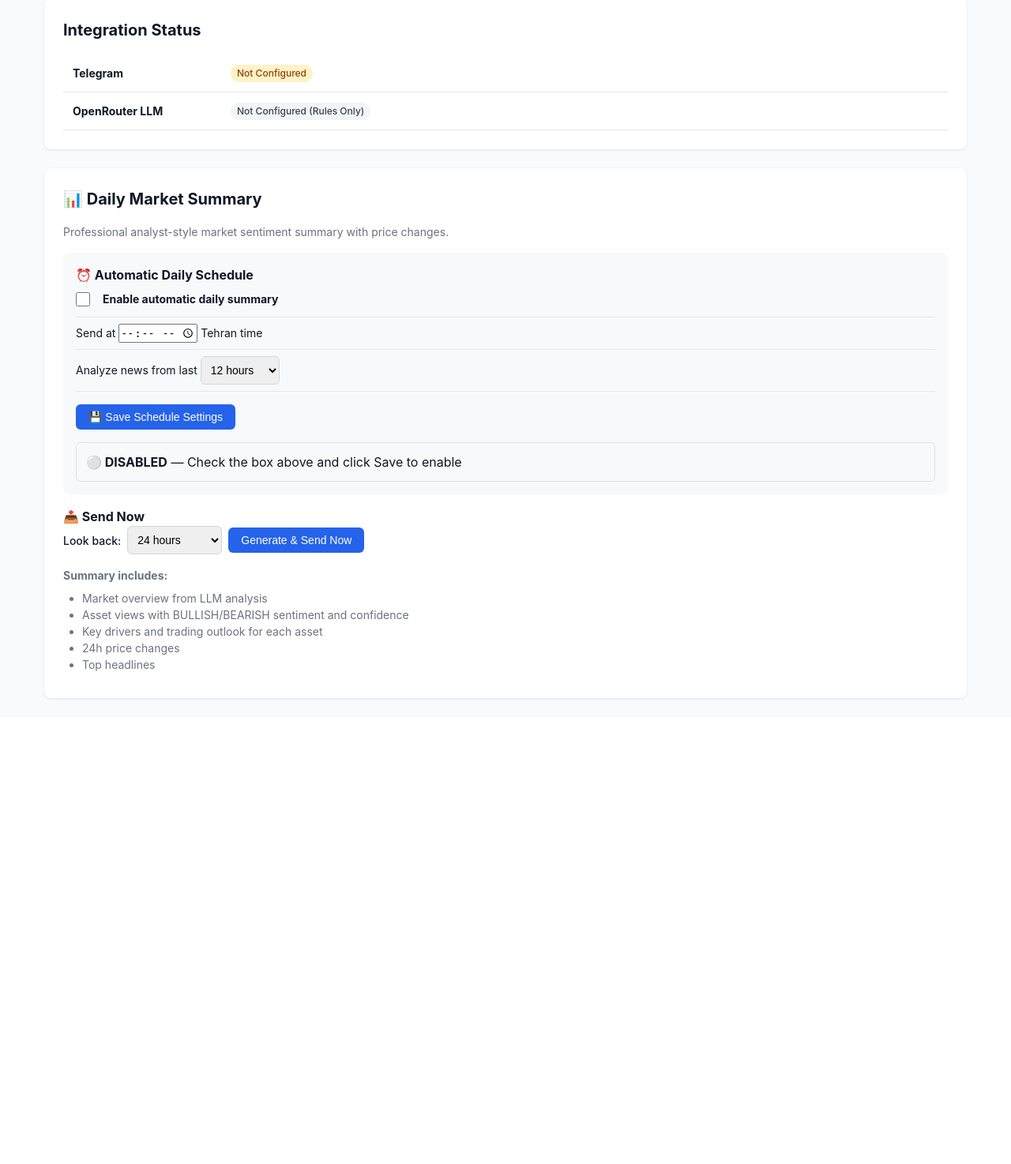
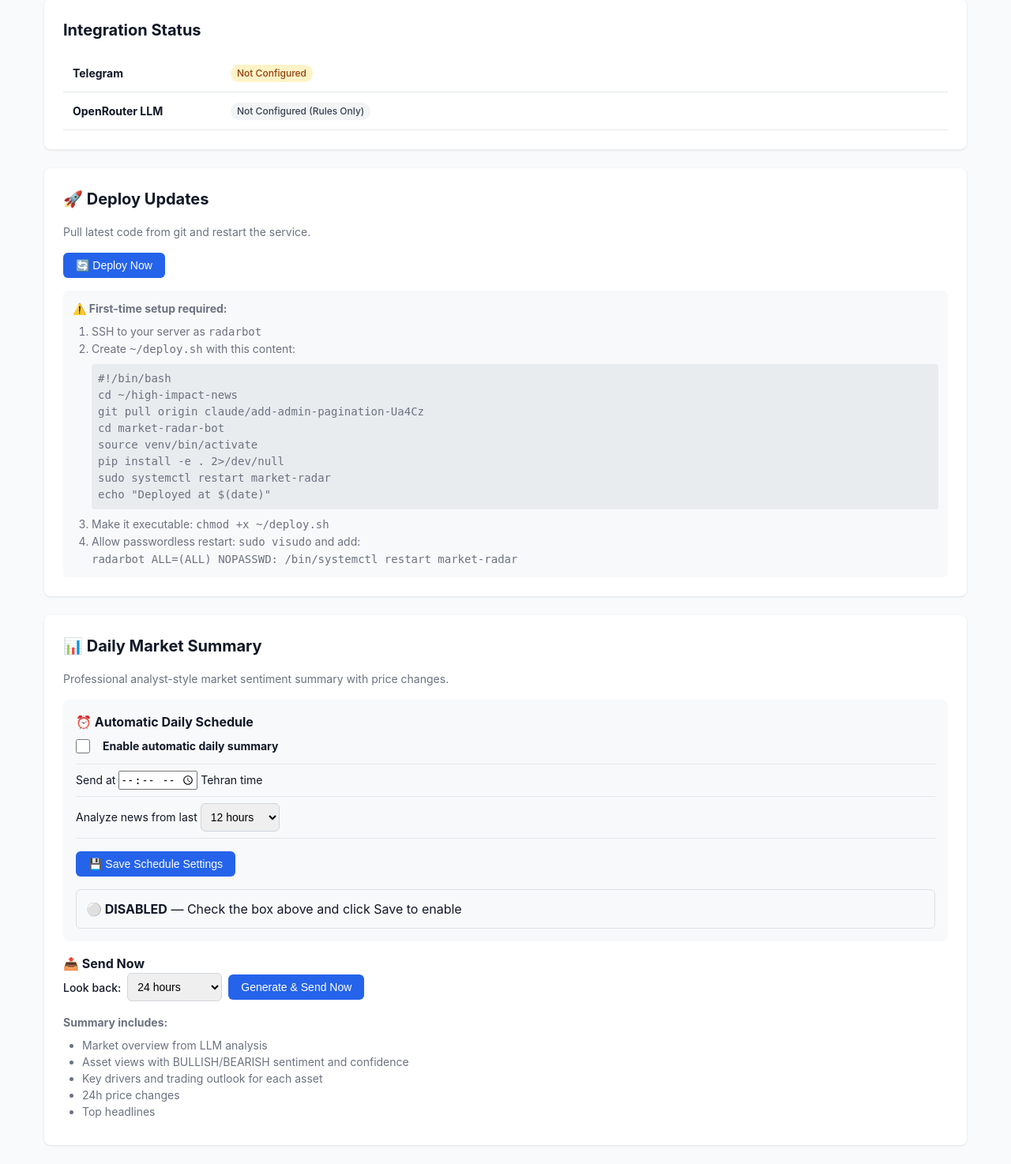
Before and after one commit to solitraderbusiness/high-impact-news, a FastAPI app: template market-radar-bot/radar/admin/templates/settings.html in a window 1280 px wide. Shown: the part 1468-2942 px from the top of the page at 79% size. Before the commit the page ends 2354 px from the top, so only its background shows below. Run offline with FastAPI, Linux system fonts and the light colour scheme; the template is opened without the code that fills it, so the values that code supplies are empty.

Commit message:
feat: Add Deploy button to admin settings
- Add /admin/settings/deploy endpoint that runs ~/deploy.sh
- Add Deploy Now button with confirmation in settings UI
- Include setup instructions in the UI
- Script pulls latest code, installs deps, restarts service

One-time setup required on server:
1. Create ~/deploy.sh with git pull + restart commands
2. chmod +x ~/deploy.sh
3. Add sudo NOPASSWD for systemctl restart

https://claude.ai/code/session_0146MJVDSHkswa8mfqyu56Ur

```diff
--- a/market-radar-bot/radar/admin/templates/settings.html
+++ b/market-radar-bot/radar/admin/templates/settings.html
@@ -264,6 +264,39 @@
 </div>
 
 <div class="card">
+    <h2>🚀 Deploy Updates</h2>
+    <p class="text-sm text-muted mb-4">
+        Pull latest code from git and restart the service.
+    </p>
+
+    <form method="POST" action="/admin/settings/deploy" style="display: inline;">
+        <button type="submit" class="btn btn-primary" onclick="return confirm('This will pull latest code and restart the service. Continue?')">
+            🔄 Deploy Now
+        </button>
+    </form>
+
+    <div class="text-sm text-muted mt-4" style="padding: 0.75rem; background: #f8f9fa; border-radius: 6px;">
+        <strong>⚠️ First-time setup required:</strong>
+        <ol style="margin: 0.5rem 0 0 0; padding-left: 1.5rem;">
+            <li>SSH to your server as <code>radarbot</code></li>
+            <li>Create <code>~/deploy.sh</code> with this content:
+                <pre style="background: #e9ecef; padding: 0.5rem; margin: 0.5rem 0; border-radius: 4px; overflow-x: auto;">#!/bin/bash
+cd ~/high-impact-news
+git pull origin claude/add-admin-pagination-Ua4Cz
+cd market-radar-bot
+source venv/bin/activate
+pip install -e . 2>/dev/null
+sudo systemctl restart market-radar
+echo "Deployed at $(date)"</pre>
+            </li>
+            <li>Make it executable: <code>chmod +x ~/deploy.sh</code></li>
+            <li>Allow passwordless restart: <code>sudo visudo</code> and add:<br>
+                <code>radarbot ALL=(ALL) NOPASSWD: /bin/systemctl restart market-radar</code></li>
+        </ol>
+    </div>
+</div>
+
+<div class="card">
     <h2>📊 Daily Market Summary</h2>
     <p class="text-sm text-muted mb-4">
         Professional analyst-style market sentiment summary with price changes.
```
Also changed, not shown: market-radar-bot/radar/admin/routes.py (+56 -0 lines).
